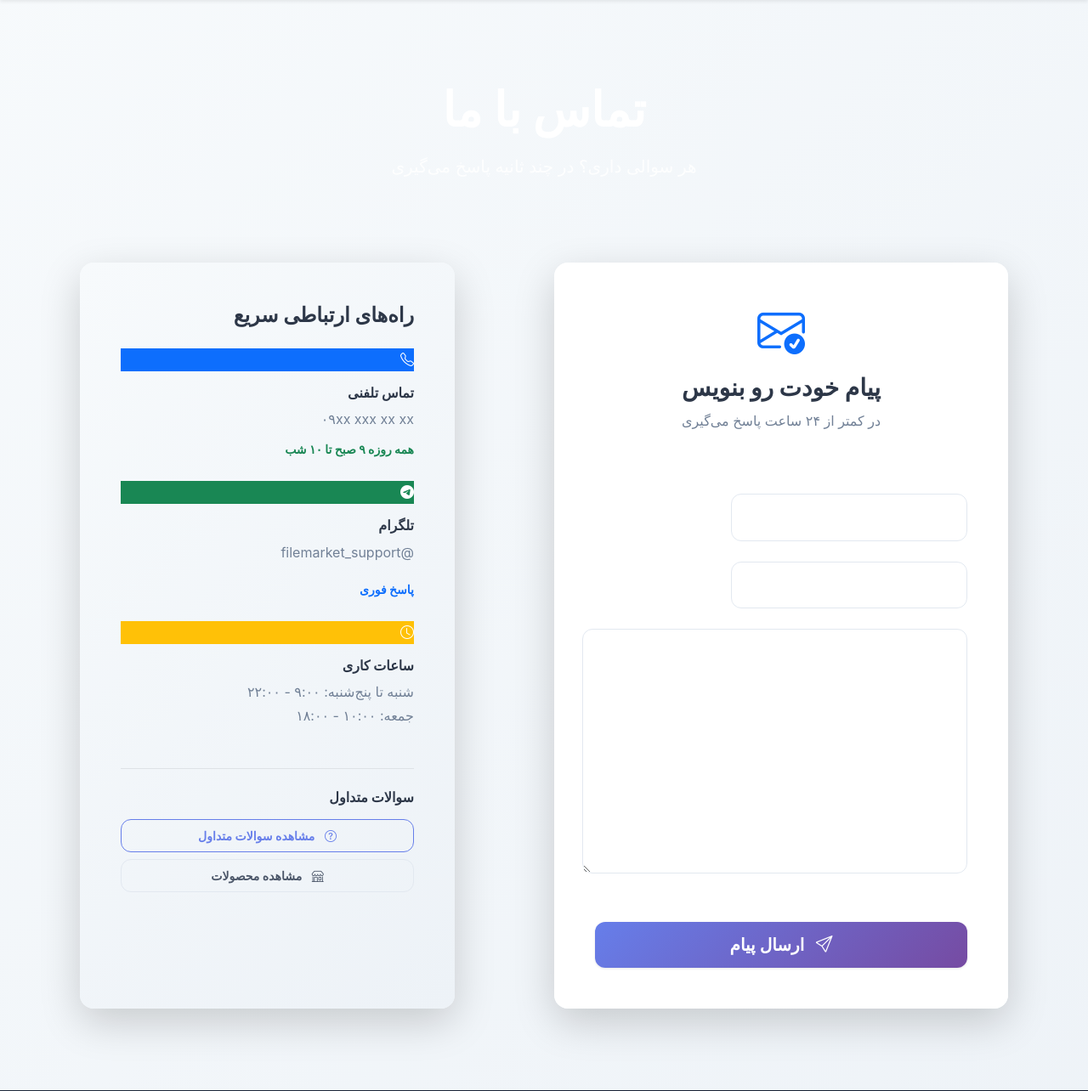
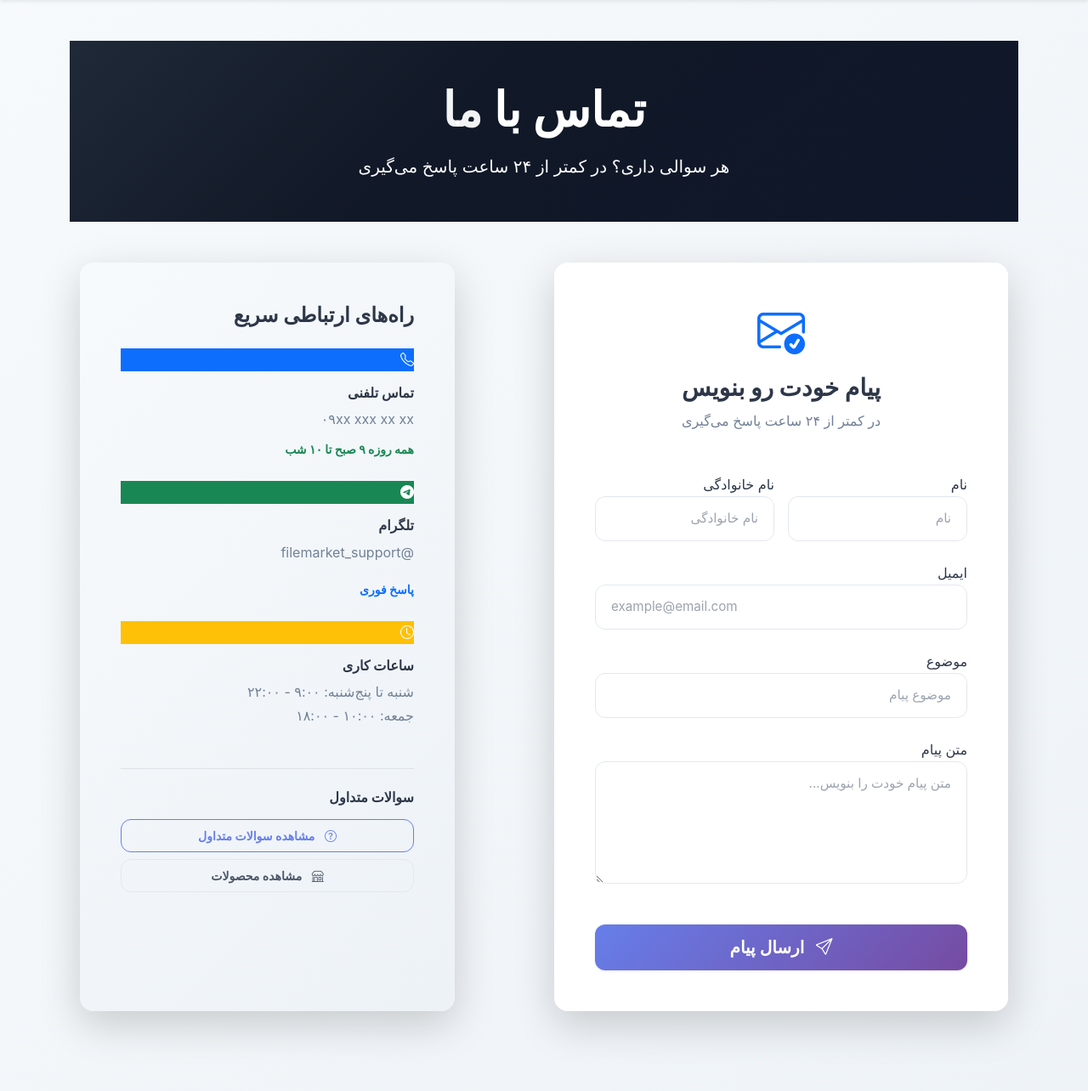
Before and after one commit to amir-ekhtiyari/digital_web, a Django app: page /contact/ in a window 1280 px wide. Shown: the part 123-1407 px from the top of the page at 85% size. Run offline with Django 5.2, Linux system fonts and the light colour scheme; some web fonts are replaced.

Commit message:
new changes in forms

```diff
--- a/contact/forms.py
+++ b/contact/forms.py
@@ -1,7 +1,40 @@
+# contact/forms.py (مثال)
 from django import forms
-from .models import ContactMessage
 
-class ContactForm(forms.ModelForm):
-    class Meta:
-        model = ContactMessage
-        fields = ["name", "email", "subject", "message"]
+class ContactForm(forms.Form):
+    first_name = forms.CharField(
+        label="نام",
+        widget=forms.TextInput(attrs={
+            "class": "form-control",
+            "placeholder": "نام"
+        })
+    )
+    last_name = forms.CharField(
+        label="نام خانوادگی",
+        widget=forms.TextInput(attrs={
+            "class": "form-control",
+            "placeholder": "نام خانوادگی"
+        })
+    )
+    email = forms.EmailField(
+        label="ایمیل",
+        widget=forms.EmailInput(attrs={
+            "class": "form-control",
+            "placeholder": "example@email.com"
+        })
+    )
+    subject = forms.CharField(
+        label="موضوع",
+        widget=forms.TextInput(attrs={
+            "class": "form-control",
+            "placeholder": "موضوع پیام"
+        })
+    )
+    message = forms.CharField(
+        label="متن پیام",
+        widget=forms.Textarea(attrs={
+            "class": "form-control",
+            "rows": 5,
+            "placeholder": "متن پیام خودت را بنویس..."
+        })
+    )
--- a/contact/models.py
+++ b/contact/models.py
@@ -1,15 +1,28 @@
 from django.db import models
 
+
 class ContactMessage(models.Model):
-    name = models.CharField(max_length=120, verbose_name="اسم")
+    first_name = models.CharField(
+        max_length=120,
+        verbose_name="نام",
+        blank=True,
+        default="",
+    )
+    last_name = models.CharField(
+        max_length=120,
+        verbose_name="نام خانوادگی",
+        blank=True,
+        default="",
+    )
     email = models.EmailField(verbose_name="ایمیل")
     subject = models.CharField(max_length=200, verbose_name="موضوع")
-    message = models.TextField(verbose_name="پیام")
-    created_at = models.DateTimeField(auto_now_add=True)
+    message = models.TextField(verbose_name="متن پیام")
+    created_at = models.DateTimeField(auto_now_add=True, verbose_name="تاریخ ثبت")
 
     def __str__(self):
-        return f"{self.name} - {self.subject}"
+        return f"{self.first_name} {self.last_name} - {self.subject}"
 
     class Meta:
-        verbose_name = "تماس ها"
-        verbose_name_plural = "تماس ها"
+        verbose_name = "پیام تماس"
+        verbose_name_plural = "پیام‌های تماس"
+        ordering = ["-created_at"]
--- a/contact/templates/contact/contact.html
+++ b/contact/templates/contact/contact.html
@@ -10,7 +10,7 @@
     <div class="container text-center">
         <h1 class="fw-bold mb-3 display-5">تماس با <span class="text-white-emphasis">ما</span></h1>
         <p class="lead mb-0 opacity-90">
-            هر سوالی داری؟ در چند ثانیه پاسخ می‌گیری
+            هر سوالی داری؟ در کمتر از ۲۴ ساعت پاسخ می‌گیری
         </p>
     </div>
 </section>
@@ -37,39 +37,68 @@
                         {% csrf_token %}
                         {{ form.non_field_errors }}
 
-                        <div class="form-row mb-4">
-                            <div class="row g-3">
+                        <!-- نام و نام خانوادگی -->
+                        <div class="row g-3 mb-4">
                             <div class="col-md-6">
-                                    {{ form.first_name}}
+                                <div class="form-item">
+                                    <label class="nice-label" for="{{ form.first_name.id_for_label }}">
+                                        {{ form.first_name.label|default:"نام" }}
+                                    </label>
+                                    {{ form.first_name }}
+                                </div>
                             </div>
                             <div class="col-md-6">
-                                    {{ form.last_name}}
+                                <div class="form-item">
+                                    <label class="nice-label" for="{{ form.last_name.id_for_label }}">
+                                        {{ form.last_name.label|default:"نام خانوادگی" }}
+                                    </label>
+                                    {{ form.last_name }}
                                 </div>
                             </div>
                         </div>
 
-                        <div class="form-row mb-4">
-                            {{ form.email}}
+                        <!-- ایمیل -->
+                        <div class="mb-4">
+                            <div class="form-item">
+                                <label class="nice-label" for="{{ form.email.id_for_label }}">
+                                    {{ form.email.label|default:"ایمیل" }}
+                                </label>
+                                {{ form.email }}
+                            </div>
                         </div>
 
-                        <div class="form-row mb-4">
-                            {{ form.subject}}
+                        <!-- موضوع -->
+                        <div class="mb-4">
+                            <div class="form-item">
+                                <label class="nice-label" for="{{ form.subject.id_for_label }}">
+                                    {{ form.subject.label|default:"موضوع" }}
+                                </label>
+                                {{ form.subject }}
+                            </div>
                         </div>
 
-                        <div class="form-row mb-5">
-                            {{ form.message}}
+                        <!-- پیام -->
+                        <div class="mb-5">
+                            <div class="form-item">
+                                <label class="nice-label" for="{{ form.message.id_for_label }}">
+                                    {{ form.message.label|default:"متن پیام" }}
+                                </label>
+                                {{ form.message }}
+                            </div>
                         </div>
 
                         {% if form.errors %}
                             <div class="alert alert-danger small mb-4">
                                 <i class="bi bi-exclamation-triangle me-2"></i>
-                                لطفاً تمام فیلدها را به درستی پر کنید.
+                                لطفاً تمام فیلدها را به درستی پر کن.
                             </div>
                         {% endif %}
 
                         <button type="submit" class="btn btn-primary btn-lg w-100 nice-btn">
+                            <span class="btn-text">
                                 <i class="bi bi-send me-2"></i>
                                 ارسال پیام
+                            </span>
                             <div class="btn-loader d-none">
                                 <span class="spinner-border spinner-border-sm me-2"></span>
                                 در حال ارسال...
@@ -129,6 +158,7 @@
                     </div>
                 </div>
             </div>
+
         </div>
     </div>
 </section>
@@ -137,18 +167,24 @@
 
 {% block extra_js %}
 <script>
-document.querySelector('.nice-btn').addEventListener('click', function() {
-    const btn = this;
+document.addEventListener('DOMContentLoaded', function () {
+    const btn = document.querySelector('.nice-btn');
+    if (!btn) return;
+
+    btn.addEventListener('click', function () {
         const loader = this.querySelector('.btn-loader');
+        const text = this.querySelector('.btn-text');
 
-    btn.disabled = true;
+        this.disabled = true;
         loader.classList.remove('d-none');
+        text.classList.add('d-none');
 
-    // Re-enable after 3 seconds (or handle with real form submission)
         setTimeout(() => {
-        btn.disabled = false;
+            this.disabled = false;
             loader.classList.add('d-none');
+            text.classList.remove('d-none');
         }, 3000);
+    });
 });
 </script>
 {% endblock %}
--- a/static/css/base.css
+++ b/static/css/base.css
@@ -975,3 +975,35 @@ header::after,
 .hero-section::after {
     pointer-events: none;
 }
+
+.nice-contact-form input,
+.nice-contact-form textarea {
+    color: #111827;
+}
+
+.nice-contact-form input::placeholder,
+.nice-contact-form textarea::placeholder {
+    color: #9ca3af;
+    opacity: 1;
+}
+
+.nice-contact-form .nice-label {
+    min-width: 80px;
+}
+
+.nice-contact-form input,
+.nice-contact-form textarea {
+    width: 100%;
+}
+
+/* مخصوص هدر صفحه تماس */
+.bg-gradient-contact {
+    background: linear-gradient(135deg, #1f2937 0%, #111827 40%, #0f172a 100%) !important;
+    /* پس‌زمینه تیره‌تر تا متن سفید واضح شود */
+}
+
+.page-hero h1,
+.page-hero .lead {
+    color: #ffffff !important;   /* متن سفید خالص */
+    opacity: 1 !important;       /* شفافیت کامل */
+}
--- a/templates/parents/base.html
+++ b/templates/parents/base.html
@@ -107,7 +107,8 @@
                                 </div>
                                 <span class="small d-none d-md-inline">{{ user.get_username }}</span>
                             </a>
-                            <ul class="dropdown-menu dropdown-menu-end shadow-lg border-0 rounded-4" aria-labelledby="userMenu" style="min-width: 220px;">
+                            <ul class="dropdown-menu dropdown-menu-end shadow-lg border-0 rounded-4"
+                                aria-labelledby="userMenu" style="min-width: 220px;">
                                 <li>
                                     <a class="dropdown-item py-3 px-4" href="/accounts/profile/">
                                         <i class="bi bi-person-badge ms-3"></i>
@@ -115,10 +116,12 @@
                                     </a>
                                 </li>
                                 <li>
-                                    <a class="dropdown-item py-3 px-4" href="/accounts/orders/">
+                                    <a class="dropdown-item py-3 px-4" href="/orders/">
                                         <i class="bi bi-receipt ms-3"></i>
                                         <span>سفارش‌های من</span>
                                     </a>
+
+
                                 </li>
                                 <li>
                                     <a class="dropdown-item py-3 px-4" href="/accounts/downloads/">
@@ -126,7 +129,9 @@
                                         <span>دانلودهای من</span>
                                     </a>
                                 </li>
-                                <li><hr class="dropdown-divider mx-3 my-0"></li>
+                                <li>
+                                    <hr class="dropdown-divider mx-3 my-0">
+                                </li>
                                 <li>
                                     <a class="dropdown-item py-3 px-4 text-danger" href="/accounts/logout/">
                                         <i class="bi bi-box-arrow-left ms-3"></i>
@@ -200,10 +205,12 @@
                 <div class="col-6 col-md-3">
                     <h6 class="fw-bold mb-3">دسته‌بندی‌ها</h6>
                     <ul class="list-unstyled small">
-                        <li class="mb-2"><a href="/products/?category=article" class="footer-link">مقالات و تحقیق‌ها</a></li>
+                        <li class="mb-2"><a href="/products/?category=article" class="footer-link">مقالات و تحقیق‌ها</a>
+                        </li>
                         <li class="mb-2"><a href="/products/?category=book" class="footer-link">کتاب و جزوه</a></li>
                         <li class="mb-2"><a href="/products/?category=music" class="footer-link">موسیقی و صوت</a></li>
-                        <li class="mb-2"><a href="/products/?category=template" class="footer-link">قالب و گرافیک</a></li>
+                        <li class="mb-2"><a href="/products/?category=template" class="footer-link">قالب و گرافیک</a>
+                        </li>
                     </ul>
                 </div>
 
```
Also changed, not shown: contact/admin.py (+7 -2 lines), contact/migrations/0002_alter_contactmessage_options_and_more.py (added), products/migrations/0003_alter_product_options.py (added). Lines whose indentation alone changed are shown as unchanged.
